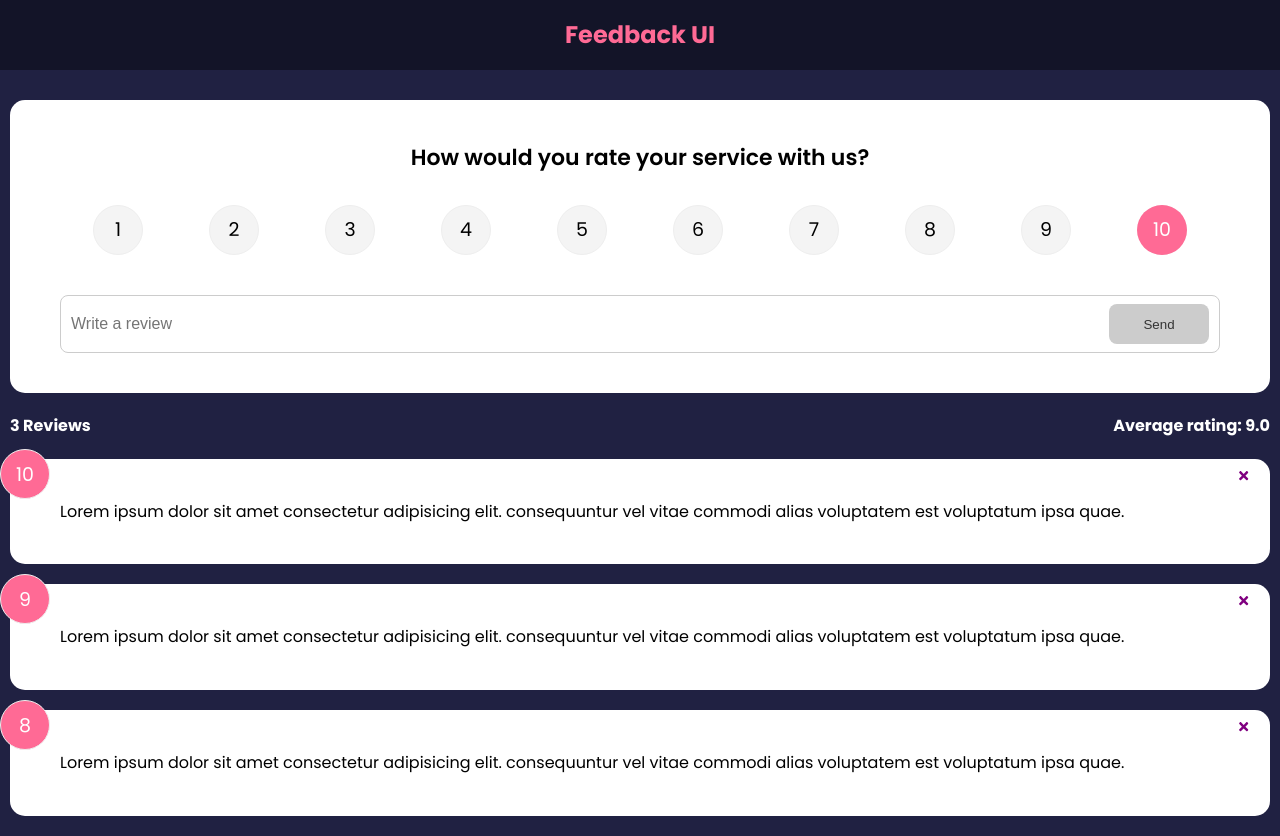
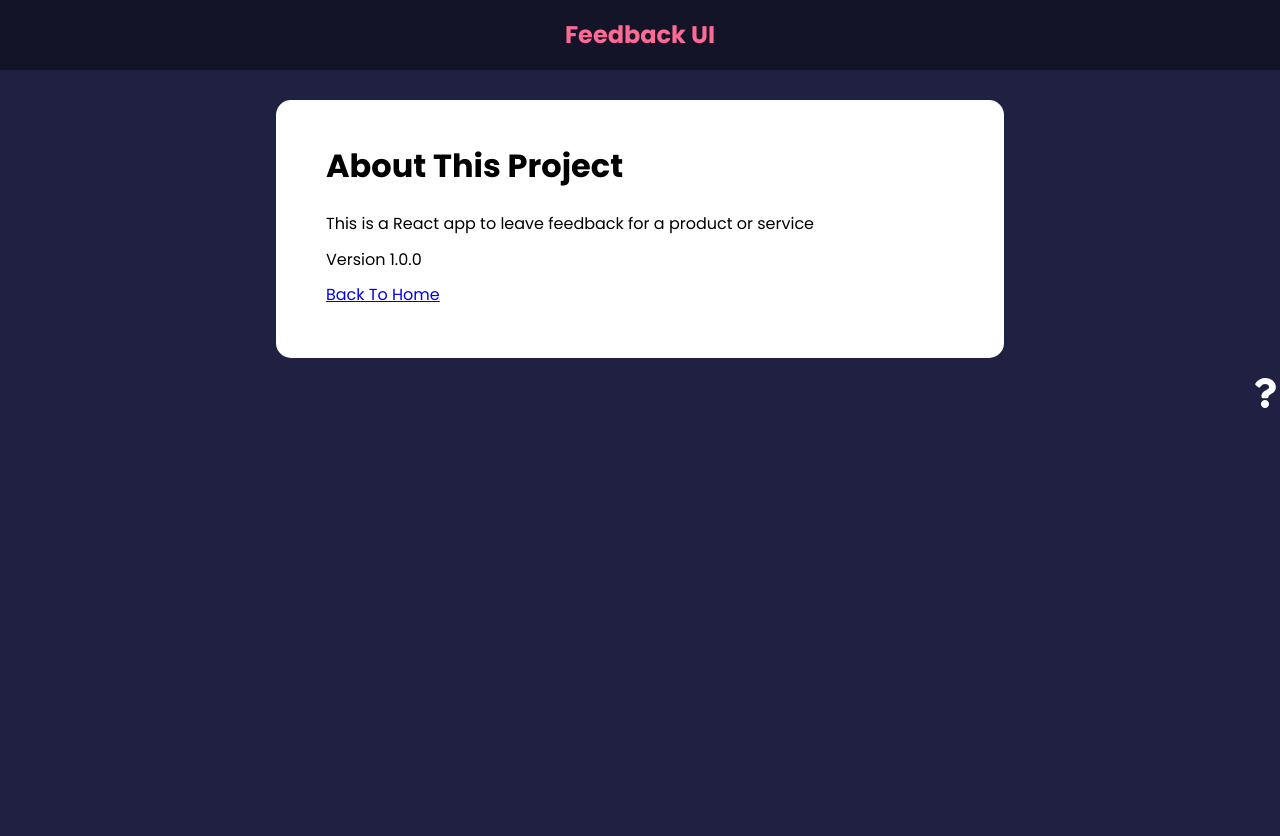
Before and after one commit to Masyak95/feedback-ui, a React (Create React App) app: page /about in a window 1280 px wide. After the commit the page ends 800 px from the top, so only its background shows below. Built offline with nearby package versions, Linux system fonts and the light colour scheme.

Commit message:
add routes

```diff
--- a/package.json
+++ b/package.json
@@ -14,6 +14,7 @@
     "react": "^18.2.0",
     "react-dom": "^18.2.0",
     "react-icons": "^4.10.1",
+    "react-router-dom": "^6.15.0",
     "react-scripts": "5.0.1",
     "typescript": "^4.9.5",
     "uuid": "^9.0.0",
--- a/src/App.tsx
+++ b/src/App.tsx
@@ -1,11 +1,14 @@
 import React, { useState } from 'react';
 import { v4 as uuidv4 } from 'uuid';
-import Header from './components/Header/Header';
+import {BrowserRouter as Router, Route, Routes} from "react-router-dom";
+import Header from './components/Header';
 import feedbackData from './data/FeedbackData';
 import FeedbackList from './components/FeedbackList';
 import FeedbackStats from './components/FeedbackStats';
 import FeedbackForm from './components/FeedbackForm';
 import {FeedbackType} from "./components/FeedbackItem";
+import AboutPage from "./pages/AboutPage";
+import AboutIconLink from "./components/AboutIconLink";
 
 function App() {
     const [feedback, setFeedback] = useState<FeedbackType[]>(feedbackData);
@@ -22,15 +25,26 @@
     };
 
     return (
-        <div>
+        <Router>
             <Header text={'Feedback UI'} />
+            <div className="container">
+                <Routes>
+                    <Route path={'/'} element={
+                        <>
                             <FeedbackForm handleAdd={addFeedback} />
                             <FeedbackStats feedback={feedback} />
                             <FeedbackList
                                 feedback={feedback}
                                 handleDelete={deleteFeedback}
                             />
+                        </>
+                    }>
+                    </Route>
+                    <Route path={'/about'} element={<AboutPage/>}/>
+                </Routes>
             </div>
+                <AboutIconLink/>
+        </Router>
     );
 }
 
--- /dev/null
+++ b/src/components/AboutIconLink.tsx
@@ -0,0 +1,15 @@
+import React from 'react';
+import {FaQuestion} from 'react-icons/fa'
+import {Link} from "react-router-dom";
+
+const AboutIconLink = () => {
+    return (
+        <div className={"about-link"}>
+            <Link to="/about">
+                <FaQuestion size={30}/>
+            </Link>
+        </div>
+    );
+};
+
+export default AboutIconLink;
--- /dev/null
+++ b/src/components/Header.tsx
@@ -0,0 +1,31 @@
+import React from 'react';
+
+type HeaderPropsType = {
+    text: string;
+    bgColor: string;
+    textColor: string;
+}
+
+const Header = (props: HeaderPropsType) => {
+    const {text, textColor, bgColor}= props
+
+    const headerStyles = {
+        backgroundColor: bgColor,
+        color: textColor,
+    }
+
+    return (
+        <header style={headerStyles}>
+            <div className={"container"}>
+                <h2>{text}</h2>
+            </div>
+        </header>
+    );
+};
+
+Header.defaultProps = {
+    text: 'Feedback UI',
+    bgColor: 'rgba(0,0,0,0.4)',
+    textColor: '#ff6a95',
+}
+export default Header;
--- a/src/components/Header/Header.module.css
+++ /dev/null
@@ -1,6 +0,0 @@
-header {
-    display: flex;
-    justify-content: center;
-    background:rgba(0,0,0,0.4) ;
-    color: #ff6a95;
-}
--- a/src/components/Header/Header.tsx
+++ /dev/null
@@ -1,19 +0,0 @@
-import React from 'react';
-import s from './Header.module.css'
-
-type HeaderPropsType = {
-    text: string;
-}
-
-const Header = (props: HeaderPropsType) => {
-    const {text}= props
-    return (
-        <header >
-            <div className={s.container}>
-                <h2>{text}</h2>
-            </div>
-        </header>
-    );
-};
-
-export default Header;
--- a/src/index.css
+++ b/src/index.css
@@ -17,11 +17,6 @@
     list-style: none;
 }
 
-p{
-    display: flex;
-    justify-content: center;
-}
-
 .container {
     max-width: 768px;
     margin: auto;
@@ -29,11 +24,10 @@
 }
 
 header {
-    padding: 0;
     height: 70px;
     width: 100%;
     display: flex;
-    /*justify-content: space-between;*/
+    justify-content: space-between;
     align-items: center;
     margin-bottom: 30px;
 }
@@ -43,7 +37,7 @@
     color: #333;
     border-radius: 15px;
     padding: 40px 50px;
-    margin: 20px 10px;
+    margin: 20px 0;
     position: relative;
 }
 
@@ -129,7 +123,6 @@
     display: flex;
     justify-content: space-between;
     align-items: center;
-    margin: 0 10px;
 }
 
 .num-display {
@@ -156,7 +149,6 @@
     color: #fff;
     border: 0;
     border-radius: 8px;
-    color: #fff;
     width: 100px;
     height: 40px;
     cursor: pointer;
--- /dev/null
+++ b/src/pages/AboutPage.tsx
@@ -0,0 +1,20 @@
+import React from 'react';
+import Card from '../components/shared/Card';
+import {Link} from "react-router-dom";
+
+const AboutPage = () => {
+    return (
+        <Card>
+            <div className="about">
+                <h1>About This Project</h1>
+                <p>This is a React app to leave feedback for a product or service</p>
+                <p>Version 1.0.0</p>
+                <p>
+                    <Link to="/">Back To Home</Link>
+                </p>
+            </div>
+        </Card>
+    );
+};
+
+export default AboutPage;
--- a/src/react-app-env.d.ts
+++ /dev/null
@@ -1 +0,0 @@
-/// <reference types="react-scripts" />
```
Also changed, not shown: src/setupTests.ts (deleted, +0 -5 lines), src/App.css (added), 1 other file (tests, documents, lock files or other folders). Lines whose indentation alone changed are shown as unchanged.
